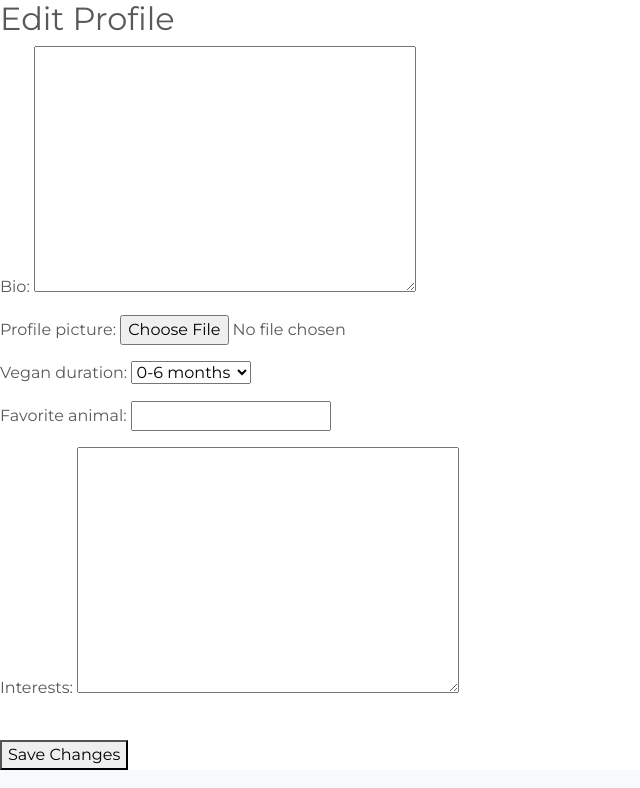
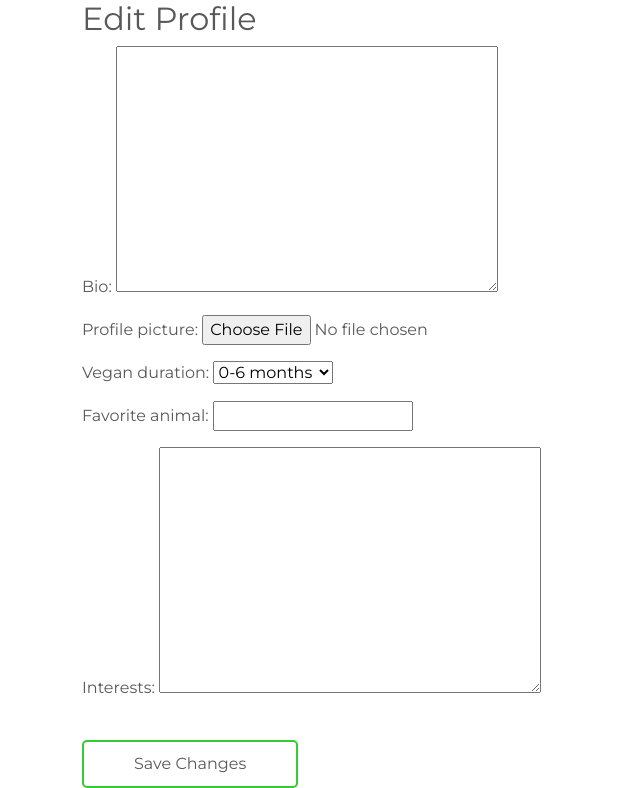
Before and after one commit to Sean-OBrien95/veg-life, a Django app: page /profile/edit/ in a window 1280 px wide. Shown: the part 101-889 px from the top of the page, without its empty margins (0-640 px from the left). Run offline with Django 3.2, Linux system fonts and the light colour scheme; the visitor is signed in with stand-in values (Sample User, id 1); data comes from the database, SQL or seed files in the repository; parts of the project's set-up code (start-up, migrations or seed data) failed here and were passed over; some libraries are stand-ins or nearby versions.

Commit message:
Edit form on create post page and limit characters on title

```diff
--- a/posts/forms.py
+++ b/posts/forms.py
@@ -2,6 +2,8 @@ from .models import UserProfile, Comment, Post
 from django import forms
 from django.contrib.auth.forms import UserCreationForm
 from django.contrib.auth.models import User
+from django_summernote.widgets import SummernoteWidget
+from django.core.validators import MaxLengthValidator
 
 
 class CommentForm(forms.ModelForm):
@@ -14,6 +16,15 @@ class PostForm(forms.ModelForm):
     class Meta:
         model = Post
         fields = ['title', 'content', 'excerpt', 'featured_image']
+
+        widgets = {
+            'content': SummernoteWidget(),
+    }
+
+    def __init__(self, *args, **kwargs):
+        super(PostForm, self).__init__(*args, **kwargs)
+        self.fields['title'].validators.append(MaxLengthValidator(
+            limit_value=25, message='Title must be 25 characters or fewer.'))
 
 
 class LikeCommentForm(forms.Form):
--- a/templates/profile/edit_profile.html
+++ b/templates/profile/edit_profile.html
@@ -1,10 +1,16 @@
 {% extends 'base.html' %}
 {% block content %}
+<div class="container">
+    <div class="row">
+        <div class="col-md-6">
             <h2>Edit Profile</h2>
             <form method="post" enctype="multipart/form-data">
                 {% csrf_token %}
                 {{ form.as_p }}
                 <br>
-    <button type="submit">Save Changes</button>
+                <button type="submit" class="btn btn-custom profile-btn">Save Changes</button>
             </form>
+        </div>
+    </div>
+</div>
 {% endblock %}
```
Lines whose indentation alone changed are shown as unchanged.
